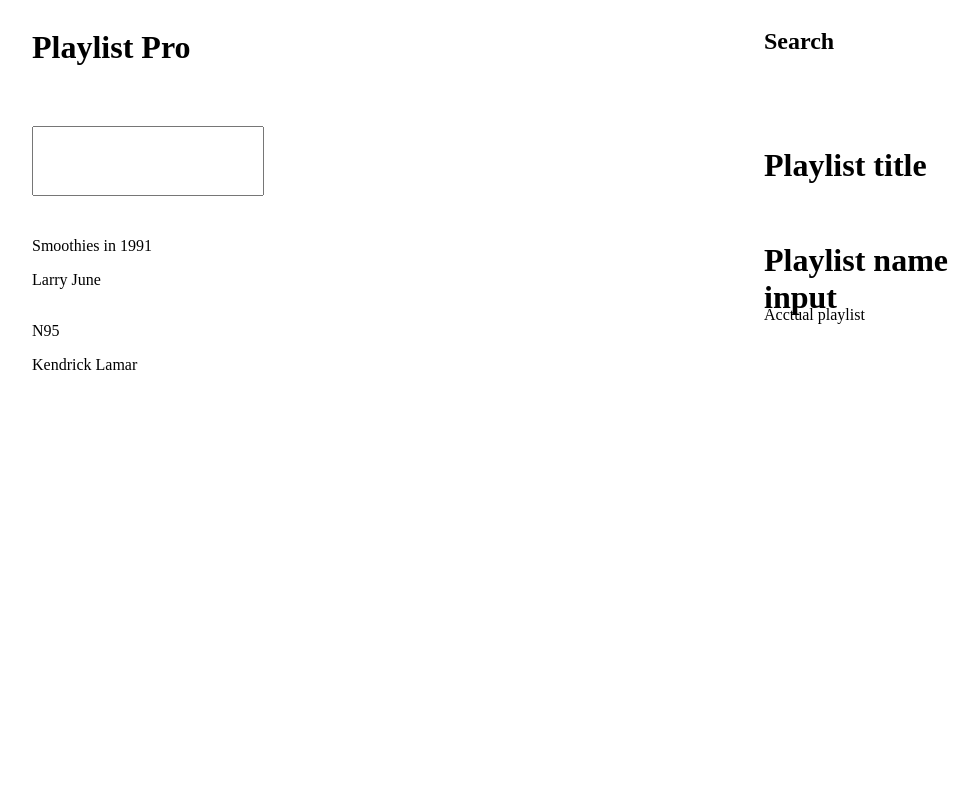
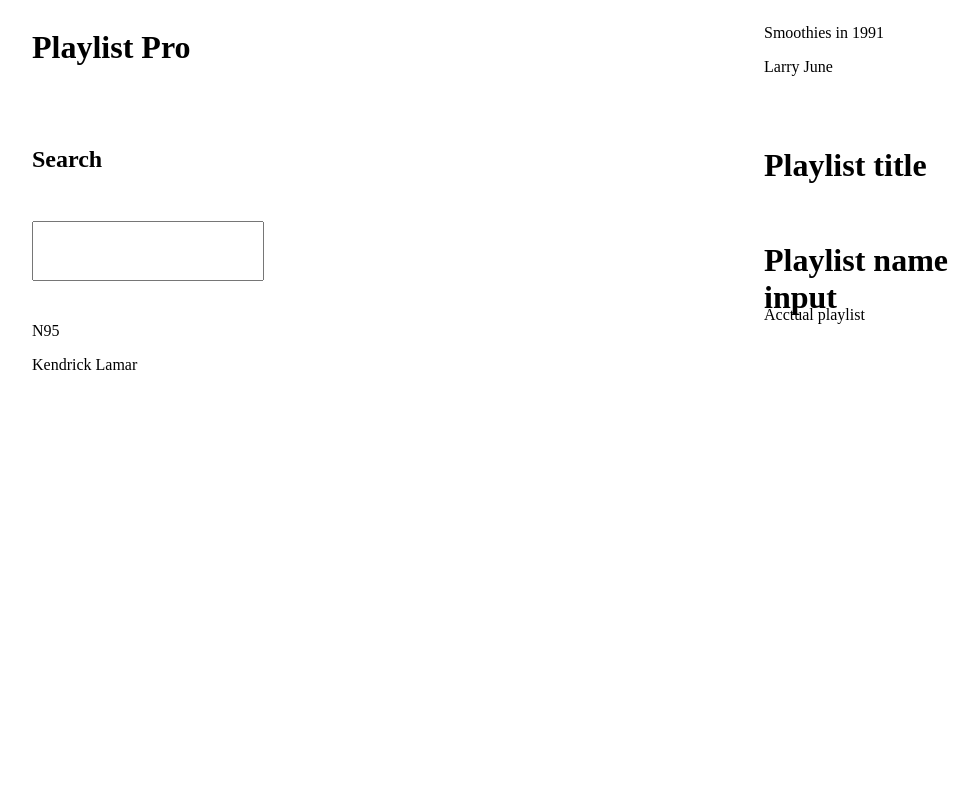
Before and after one commit to Joshua-Bernard/playlist-pro, a React app: page / in a window 1280 px wide. Shown: the top 800 px of the page, without its empty margins (126-1105 px from the left). Built offline with nearby package versions, Linux system fonts and the light colour scheme; the HTML template or start-up script is replaced by a standard one.

Commit message:
Aligned searchBar compomnent to the correct place using CSS grid

```diff
--- a/src/components/SearchBar/SearchBar.jsx
+++ b/src/components/SearchBar/SearchBar.jsx
@@ -1,4 +1,6 @@
 import { useState } from "react";
+import styles from './SearchBar.module.css';
+
 export default function SearchBar() {
   const [search, setSearch] = useState('');
   function handleUserInput(e) {
@@ -7,8 +9,8 @@ export default function SearchBar() {
   }
   return (
     <>
-    <h2>Search</h2>
-      <input  id='search' type="text" onChange={handleUserInput} value={search}/>
+    <h2 className={styles.searchTitle}>Search</h2>
+      <input className={styles.searchInput} id='search' type="text" onChange={handleUserInput} value={search}/>
     </>
   );
 }
--- a/src/components/SearchBar/SearchBar.module.css
+++ b/src/components/SearchBar/SearchBar.module.css
@@ -0,0 +1,7 @@
+.searchTitle {
+    grid-area: searchTitle;
+}
+
+.searchInput {
+    grid-area: searchInput;
+}
```
